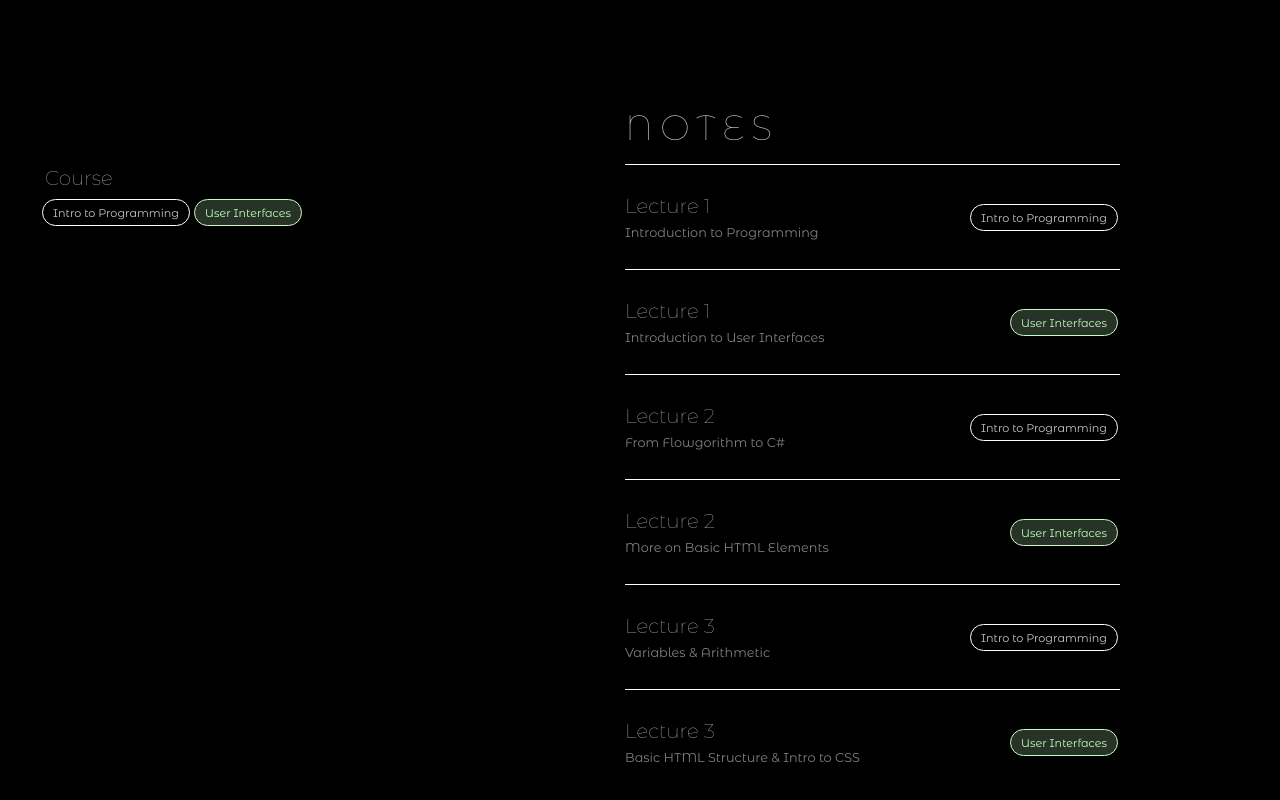
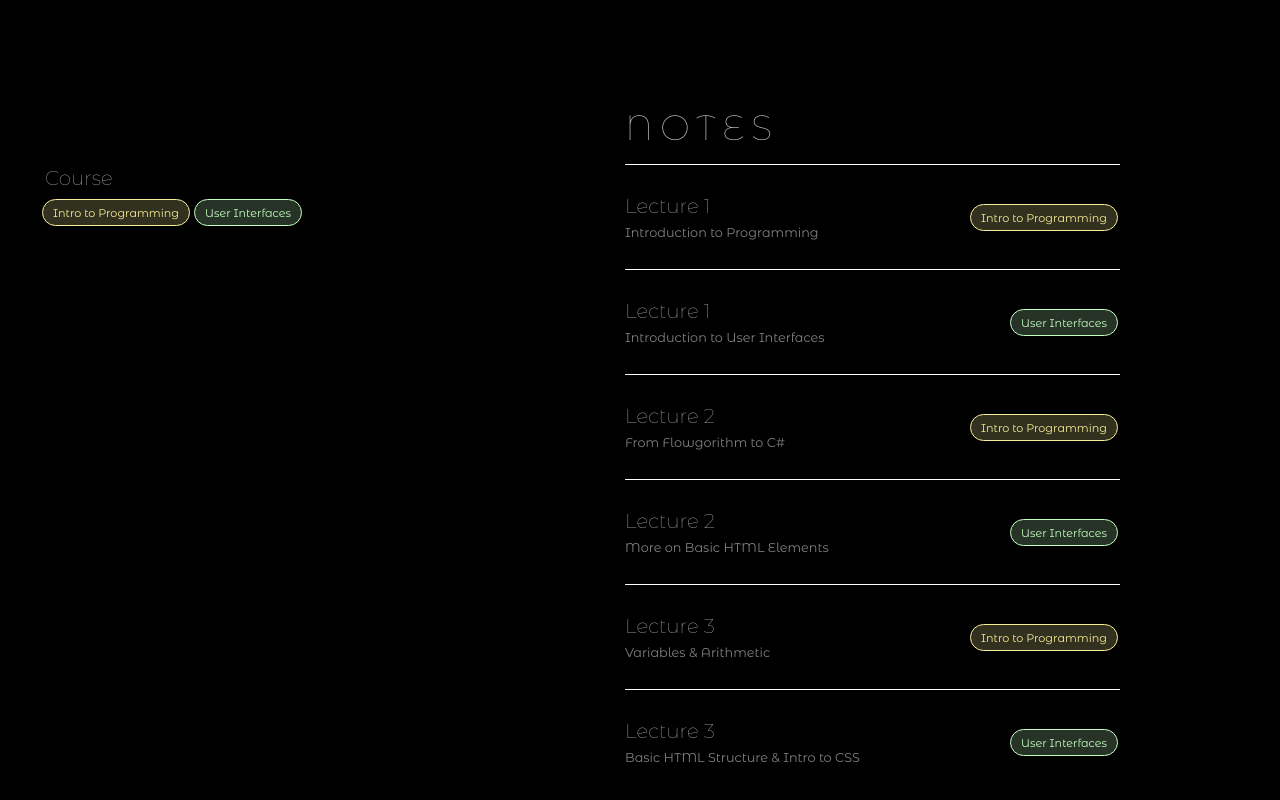
Before and after one commit to elizabeth-poggie/elizabeth-poggie, a Next.js app: page / in a window 1280 px wide. Built offline with nearby package versions, Linux system fonts and the light colour scheme.

Commit message:
i am still neurotic

```diff
--- a/src/components/inputs/pill-button/pill-button.module.scss
+++ b/src/components/inputs/pill-button/pill-button.module.scss
@@ -2,14 +2,18 @@
 
 // Colors
 .green {
-  background-color: $color-green;
   background-color: rgba($color-green, 0.2);
   border: 1px solid $color-green;
 }
 
+.yellow {
+  background-color: rgba($color-off-yellow, 0.2);
+  border: 1px solid $color-off-yellow;
+}
+
 .default {
-  background-color: black;
-  border: 1px solid white;
+  background-color: $color-black;
+  border: 1px solid $color-white;
 }
 
 // Base button
--- a/src/components/inputs/pill-button/pill-button.tsx
+++ b/src/components/inputs/pill-button/pill-button.tsx
@@ -5,9 +5,10 @@ import styles from "./pill-button.module.scss";
 const colorToStyleMap = {
   default: styles.default,
   green: styles.green,
+  yellow: styles.yellow,
 };
 
-type PillColor = "default" | "green";
+type PillColor = "default" | "green" | "yellow";
 
 interface IProps {
   title: string;
--- a/src/components/typography/text/text.tsx
+++ b/src/components/typography/text/text.tsx
@@ -45,7 +45,7 @@ type TextVariant =
 
 type TextStyle = "normal" | "italics" | "uppercase" | "capitalize";
 
-type TextColor = "white" | "grey" | "green" | "offWhite" | "yellow";
+export type TextColor = "white" | "grey" | "green" | "offWhite" | "yellow";
 
 export interface ITextProps {
   children: React.ReactNode;
--- a/src/views/notes/notes.tsx
+++ b/src/views/notes/notes.tsx
@@ -15,7 +15,7 @@ interface IProps {
 export const filterToColorMap = {
   // Courses
   "User Interfaces": "green",
-  "Intro to Programming": "default",
+  "Intro to Programming": "yellow",
 };
 
 export function Notes({ allNotes }: IProps) {
```
